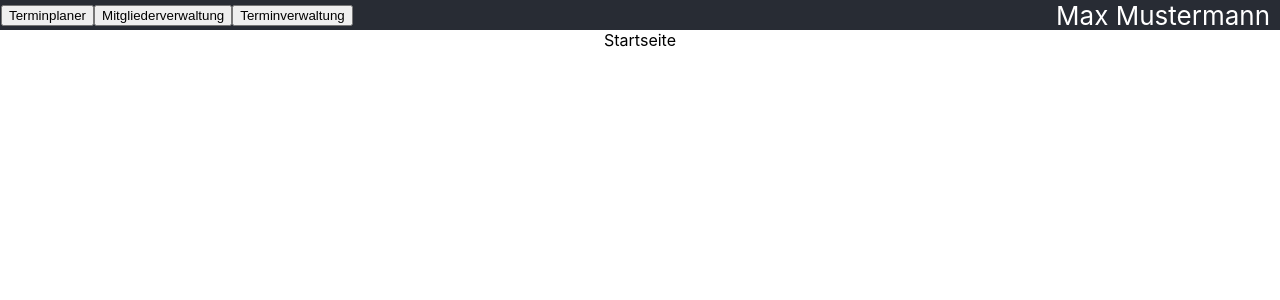
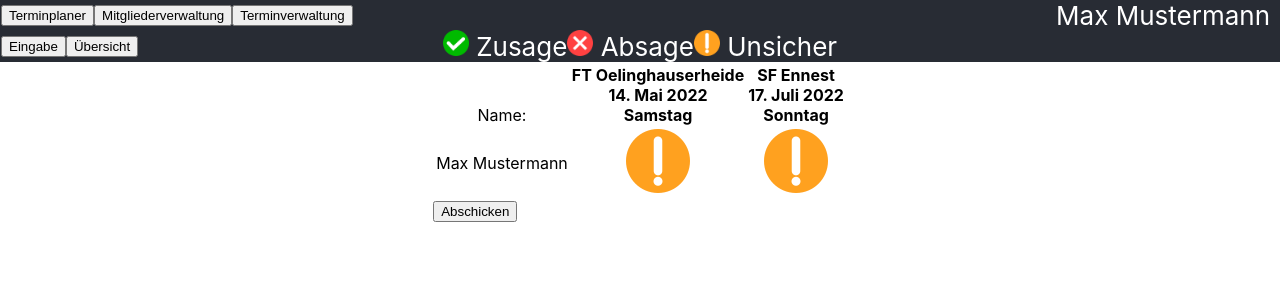
Before and after one commit to Tritolium/spz_planner, a React (Create React App) app: page / in a window 1280 px wide. Shown: the top 300 px of the page. Built offline with nearby package versions, Linux system fonts and the light colour scheme.

Commit message:
member auth level

```diff
--- a/src/App.js
+++ b/src/App.js
@@ -26,7 +26,10 @@ const App = () => {
             if(_auth_level !== undefined) {
                 setFullname(_forename + " " + _surname)
                 setAuth_level(_auth_level)
-                setView(0)
+                if(_auth_level > 0)
+                    setView(1)
+                else
+                    setView(0)
             } else {
                 setView(-1)
             }
@@ -72,7 +75,7 @@ const App = () => {
                     {auth_level > 2 ? <button type='button' id='main_button_2' onClick={navigate}>Terminverwaltung</button> : <></>}
                 </nav>
             </header>
-            <View view={view} sendLogin={sendLogin} fullname={fullname} api_token={api_token}/>
+            <View view={view} sendLogin={sendLogin} fullname={fullname} auth_level={auth_level}/>
         </div>
     );
 }
@@ -90,11 +93,11 @@ const View = (props) => {
     case 0:
         return(<>Startseite</>)
     case 1:
-        return(<Dateplanner fullname={props.fullname}/>)
+        return(<Dateplanner fullname={props.fullname} auth_level={props.auth_level}/>)
     case 2:
-        return(<MemberAdministration api_token={props.api_token}/>)
+        return(<MemberAdministration auth_level={props.auth_level}/>)
     case 3:
-        return(<EventAdministration api_token={props.api_token}/>)
+        return(<EventAdministration auth_level={props.auth_level}/>)
     }
 }
 
--- a/src/components/dateadministration/EventAdministration.js
+++ b/src/components/dateadministration/EventAdministration.js
@@ -4,7 +4,7 @@ import Overview from "./Overview"
 import './EventAdministration.css'
 import EventEditor from "./EventEditor"
 
-const EventAdministration = ({api_token}) => {
+const EventAdministration = (props) => {
 
     const [view, setView] = useState(0)
 
@@ -25,10 +25,10 @@ const EventAdministration = ({api_token}) => {
             <header>
                 <nav>
                     <button id="date_button_0" type="button" onClick={navigate}>Übersicht</button>
-                    <button id="date_button_1" type="button" onClick={navigate}>Einzelansicht</button>
+                    {props.auth_level ? <button id="date_button_1" type="button" onClick={navigate}>Einzelansicht</button> : <></>}
                 </nav>
             </header>
-            <View view={view} api_token={api_token}/>
+            <View view={view} />
         </>
     )
 }
@@ -37,7 +37,7 @@ const View = (props) => {
     switch(props.view){
     default:
     case 0:
-        return(<Overview api_token={props.api_token}/>)
+        return(<Overview />)
     case 1:
         return(<EventEditor />)
     }
--- a/src/components/dateplanner/Dateplanner.js
+++ b/src/components/dateplanner/Dateplanner.js
@@ -24,7 +24,7 @@ const dates = [
 
 const Dateplanner = (props) => {
 
-    const [view, setView] = useState(1)
+    const [view, setView] = useState(0)
 
     const navigate = (e) => {
         switch(e.target.id){
@@ -46,7 +46,7 @@ const Dateplanner = (props) => {
                 <div><img src={alert} alt='Unsicher'/> Unsicher</div>
                 <nav>
                     <button id='date_button_0' onClick={navigate}>Eingabe</button>
-                    <button id='date_button_1' onClick={navigate}>Übersicht</button>
+                    {props.auth_level > 1 ? <button id='date_button_1' onClick={navigate}>Übersicht</button> : <></>}
                 </nav>
             </header>
             <View view={view} fullname={props.fullname}/>
--- a/src/components/memberadministration/MemberAdministration.js
+++ b/src/components/memberadministration/MemberAdministration.js
@@ -3,7 +3,7 @@ import './MemberAdministration.css'
 import MemberEditor from './MemberEditor'
 import Overview from './Overview'
 
-const Memberadministration = ({api_token}) => {
+const Memberadministration = (props) => {
 
     const [view, setView] = useState(0)
 
@@ -24,10 +24,10 @@ const Memberadministration = ({api_token}) => {
             <header className="Memberadministration-header">
                 <nav>
                     <button id="member_button_0" type='button' onClick={navigate}>Übersicht</button>
-                    <button id="member_button_1" type='button' onClick={navigate}>Einzelansicht</button>
+                    {props.auth_level > 1 ? <button id="member_button_1" type='button' onClick={navigate}>Einzelansicht</button> : <></>}
                 </nav>
             </header>
-            <View view={view} api_token={api_token}/>
+            <View view={view} />
         </>
     )
 }
@@ -36,9 +36,9 @@ const View = (props) => {
     switch(props.view){
     default:
     case 0:
-        return(<Overview api_token={props.api_token}/>)
+        return(<Overview />)
     case 1:
-        return(<MemberEditor api_token={props.api_token}/>)
+        return(<MemberEditor />)
     }
 }
 
--- a/src/components/memberadministration/Overview.js
+++ b/src/components/memberadministration/Overview.js
@@ -1,7 +1,7 @@
 import { useEffect, useState } from "react"
 import { getMembers } from "../../modules/data/DBConnect"
 
-const Overview = (props) => {
+const Overview = () => {
 
     const [member, setMember] = useState(new Array(0))
 
```
